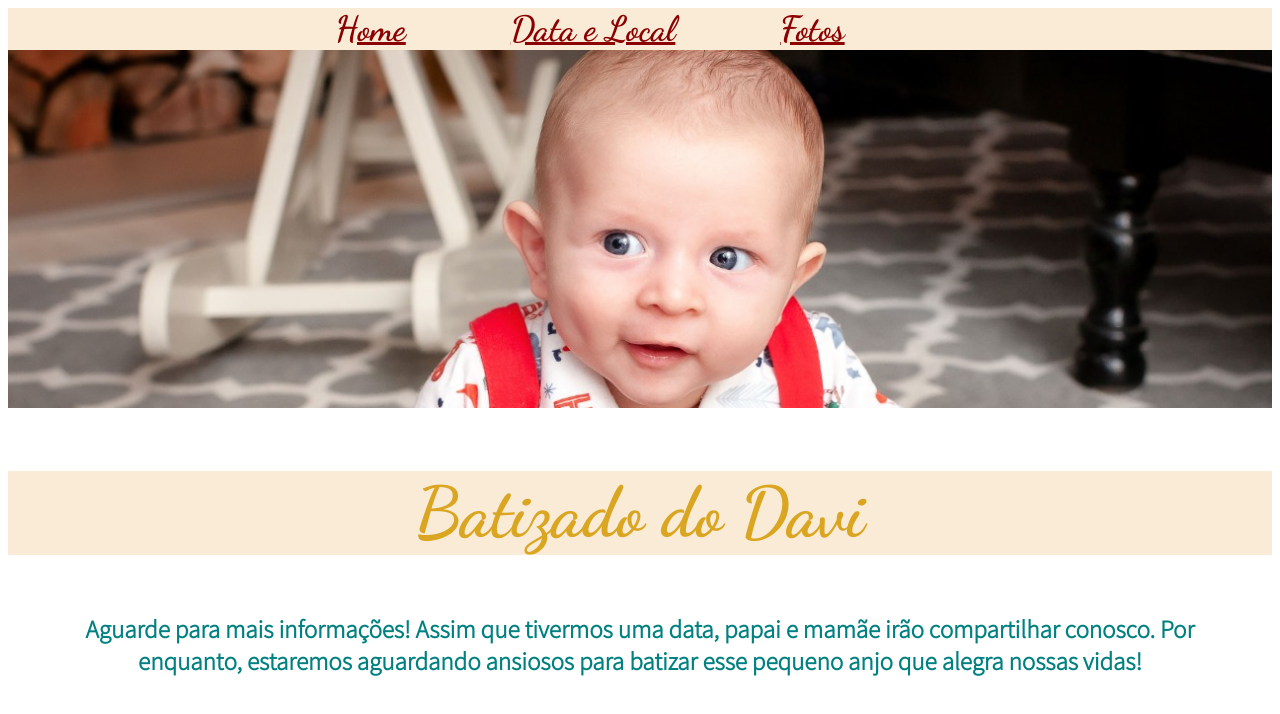
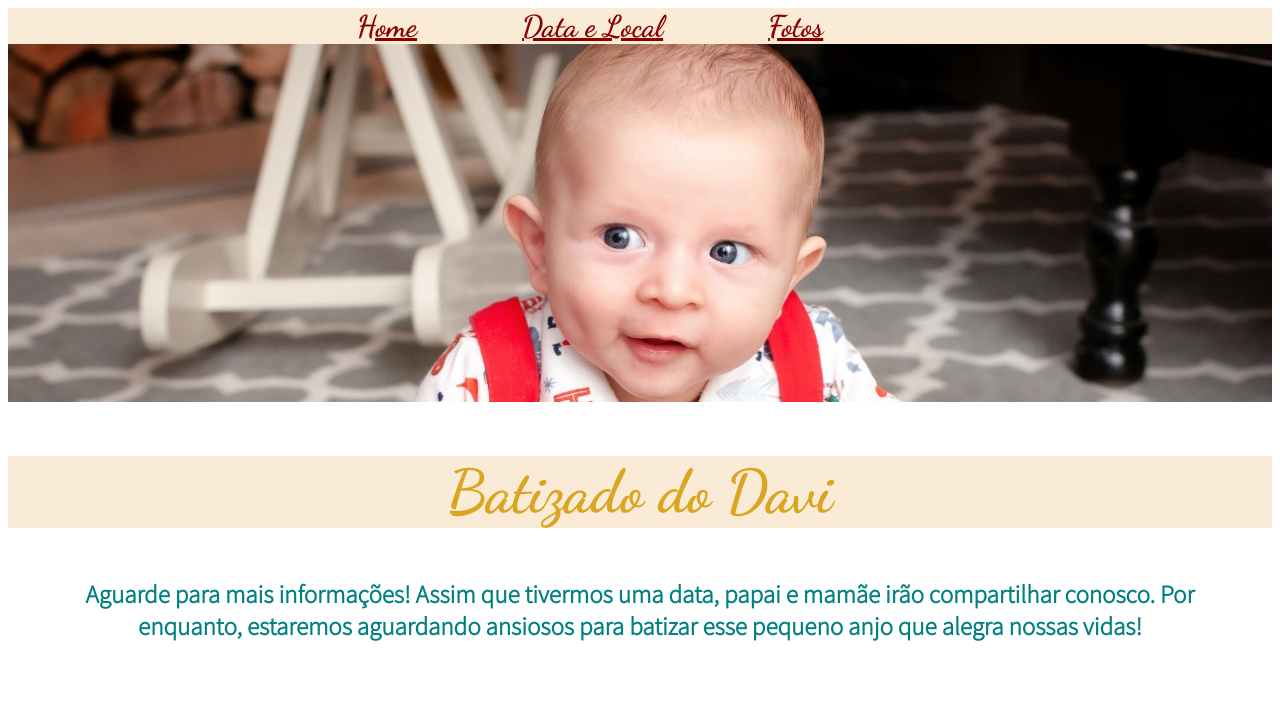
Before and after one commit to vhuberid/Projeto-Batizado-Davi, a plain HTML site: page index.html in a window 1280 px wide. Drawn offline with Linux system fonts and the light colour scheme.

Commit message:
second commit

```diff
--- a/styles.css
+++ b/styles.css
@@ -17,7 +17,7 @@ header{
     color:darkred;
     cursor:pointer;
     font-family: 'Dancing Script', cursive;
-    font-size: 35px;
+    font-size: 30px;
     margin-right: 100px;
 }
 
@@ -29,7 +29,7 @@ h1{
     color:goldenrod;
     background-color: antiquewhite;
     font-family: 'Dancing Script', cursive;
-    font-size: 70px;
+    font-size: 60px;
     text-align: center;
 }
 
```
